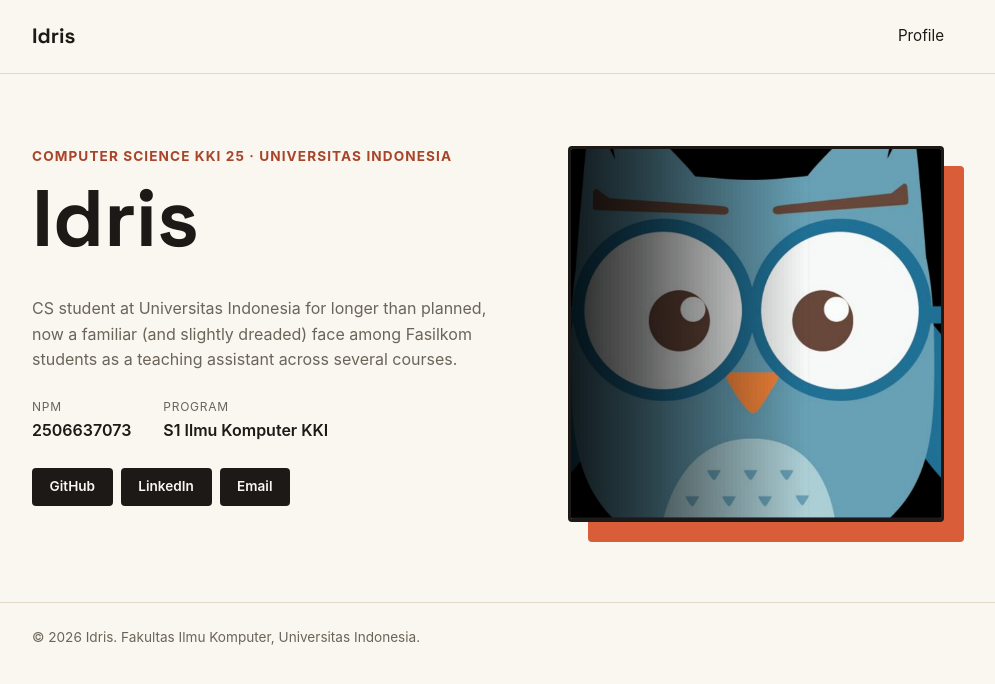
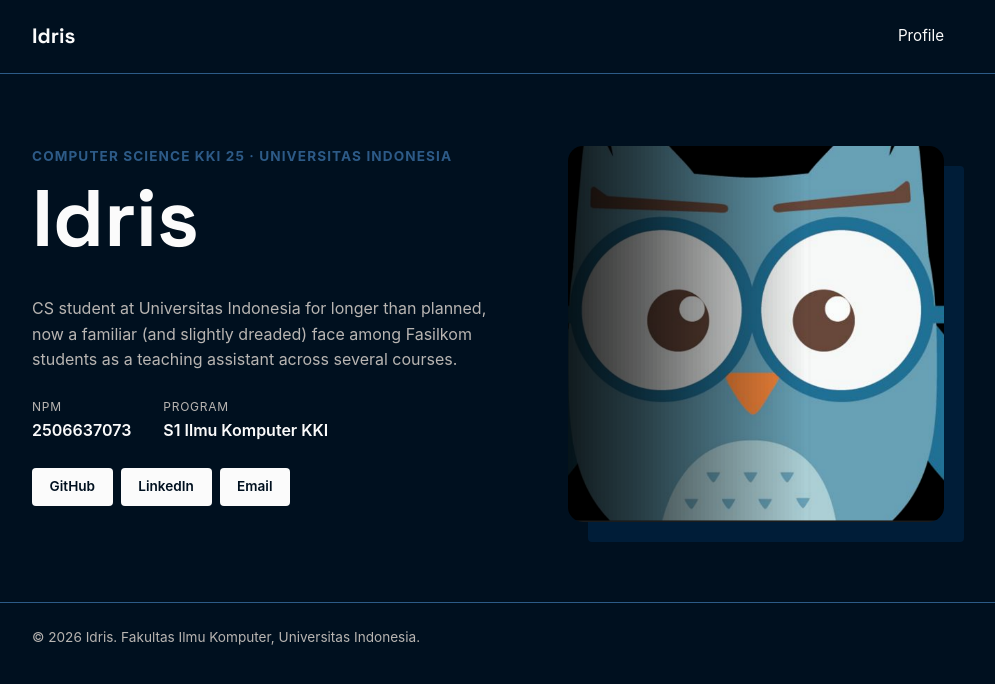
Before and after one commit to 1drism/myportofolio, a Django app: page / in a window 1280 px wide. Shown: the top 684 px of the page, without its empty margins (152-1147 px from the left). Run offline with Django 5.2, Linux system fonts and the light colour scheme.

Commit message:
Color style change

```diff
--- a/static/css/style.css
+++ b/static/css/style.css
@@ -5,12 +5,12 @@
 }
 
 :root {
-    --ink: #1c1917;
-    --paper: #faf6f0;
-    --accent: #d95d39;
-    --accent-dark: #a8442a;
-    --line: #e3d9c9;
-    --text-muted: #6b6459;
+    --ink: #fbfbfb;
+    --paper: #00101f;
+    --accent: #002548a1;
+    --accent-light: #4787c4a1;
+    --line: #4787c4a1;
+    --text-muted: #b8b5b2;
     --radius: 4px;
 }
 
@@ -85,7 +85,7 @@ h1, .brand {
     font-size: 0.85rem;
     letter-spacing: 0.08em;
     text-transform: uppercase;
-    color: var(--accent-dark);
+    color: var(--accent-light);
     font-weight: 700;
     margin-bottom: 0.75rem;
 }
@@ -134,11 +134,12 @@ h1, .brand {
     background-color: var(--ink);
     border-radius: var(--radius);
     padding: 0.5rem 1.1rem;
-    transition: background-color 0.2s ease;
+    transition: background-color 0.2s ease, color 0.2s ease;
 }
 
 .social-link:hover {
     background-color: var(--accent);
+    color: var(--ink)
 }
 
 .hero-photo {
@@ -165,8 +166,7 @@ h1, .brand {
     width: 100%;
     aspect-ratio: 1 / 1;
     object-fit: cover;
-    border-radius: var(--radius);
-    border: 3px solid var(--ink);
+    border-radius: 15px;
 }
 
 .site-footer {
```
